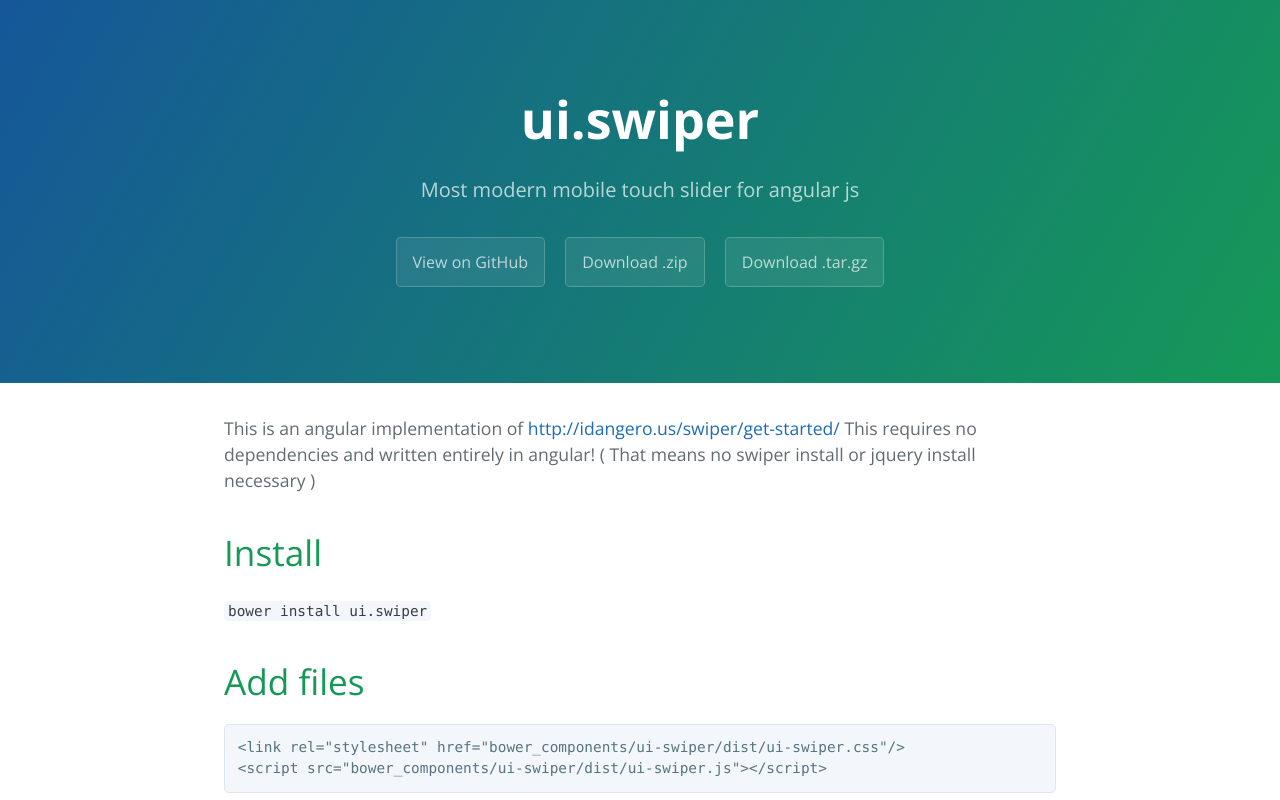
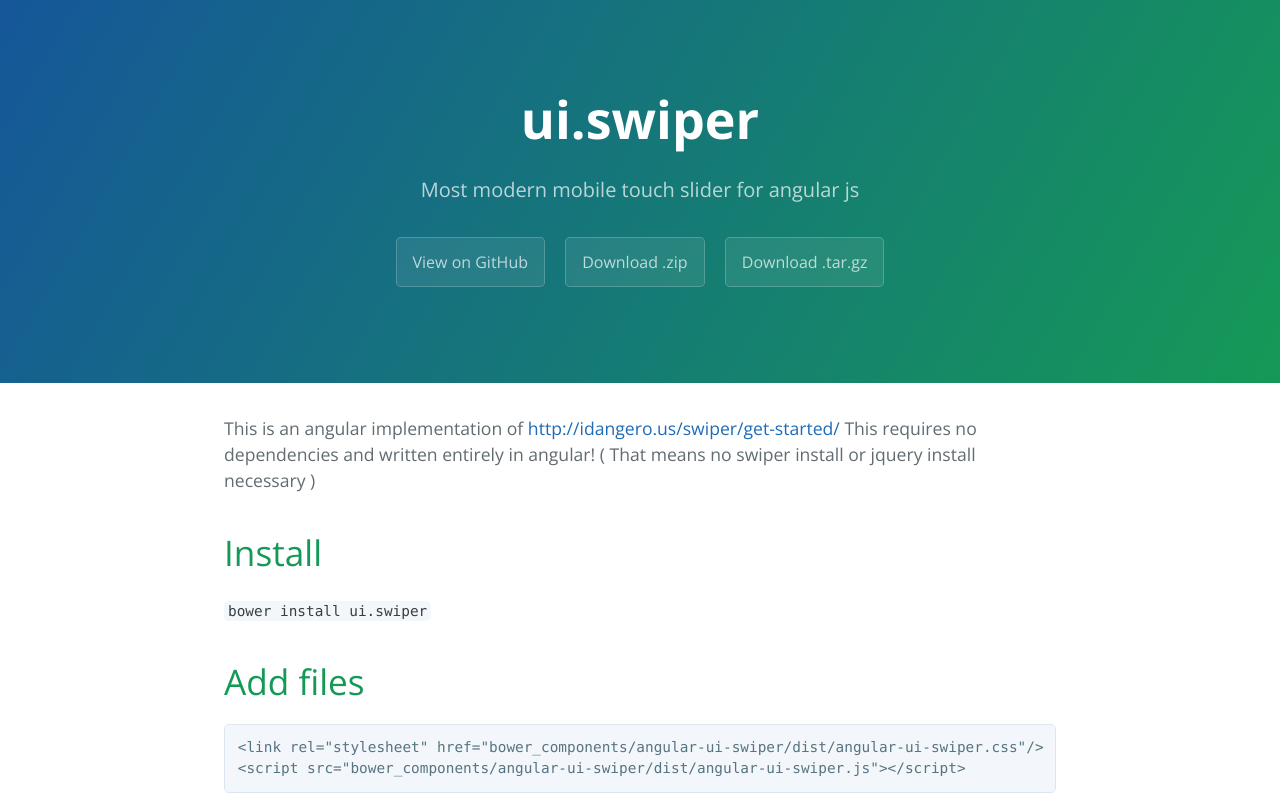
Before and after one commit to nebulr/ui-swiper, a website: page index.html in a window 1280 px wide. Shown: the top 800 px of the page. Drawn offline with nearby package versions, Linux system fonts and the light colour scheme.

Commit message:
Changing the index.html file

```diff
--- a/index.html
+++ b/index.html
@@ -36,8 +36,8 @@
 <h1>
 <a id="add-files" class="anchor" href="#add-files" aria-hidden="true"><span aria-hidden="true" class="octicon octicon-link"></span></a>Add files</h1>
 
-<pre><code>&lt;link rel="stylesheet" href="bower_components/ui-swiper/dist/ui-swiper.css"/&gt;
-&lt;script src="bower_components/ui-swiper/dist/ui-swiper.js"&gt;&lt;/script&gt;
+<pre><code>&lt;link rel="stylesheet" href="bower_components/angular-ui-swiper/dist/angular-ui-swiper.css"/&gt;
+&lt;script src="bower_components/angular-ui-swiper/dist/angular-ui-swiper.js"&gt;&lt;/script&gt;
 </code></pre>
 
 <h1>
```
Also changed, not shown: dist/angular-ui-swiper.css (renamed from dist/ui-swiper.css), dist/angular-ui-swiper.js (renamed from dist/ui-card.js), dist/ui-swiper.js (deleted).
